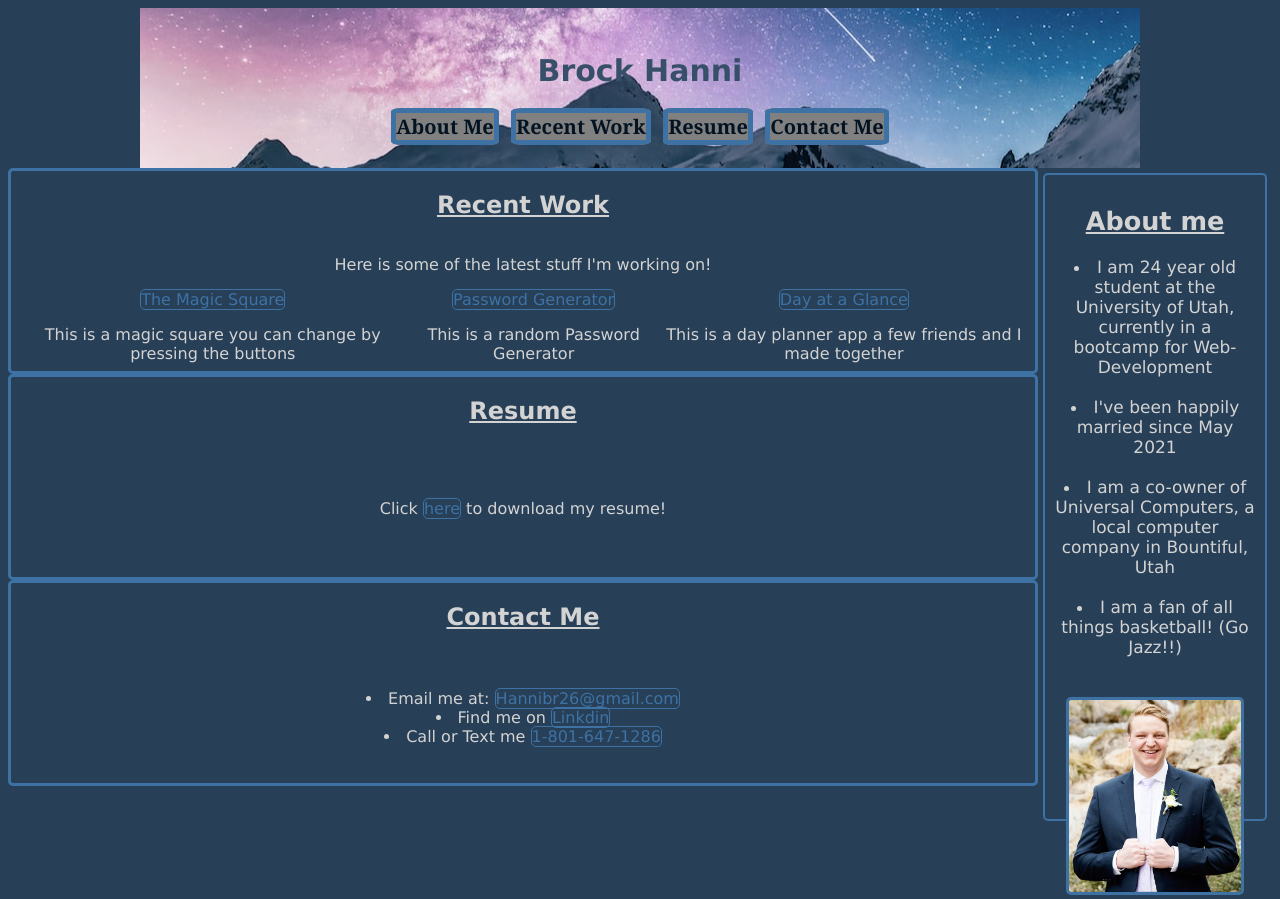
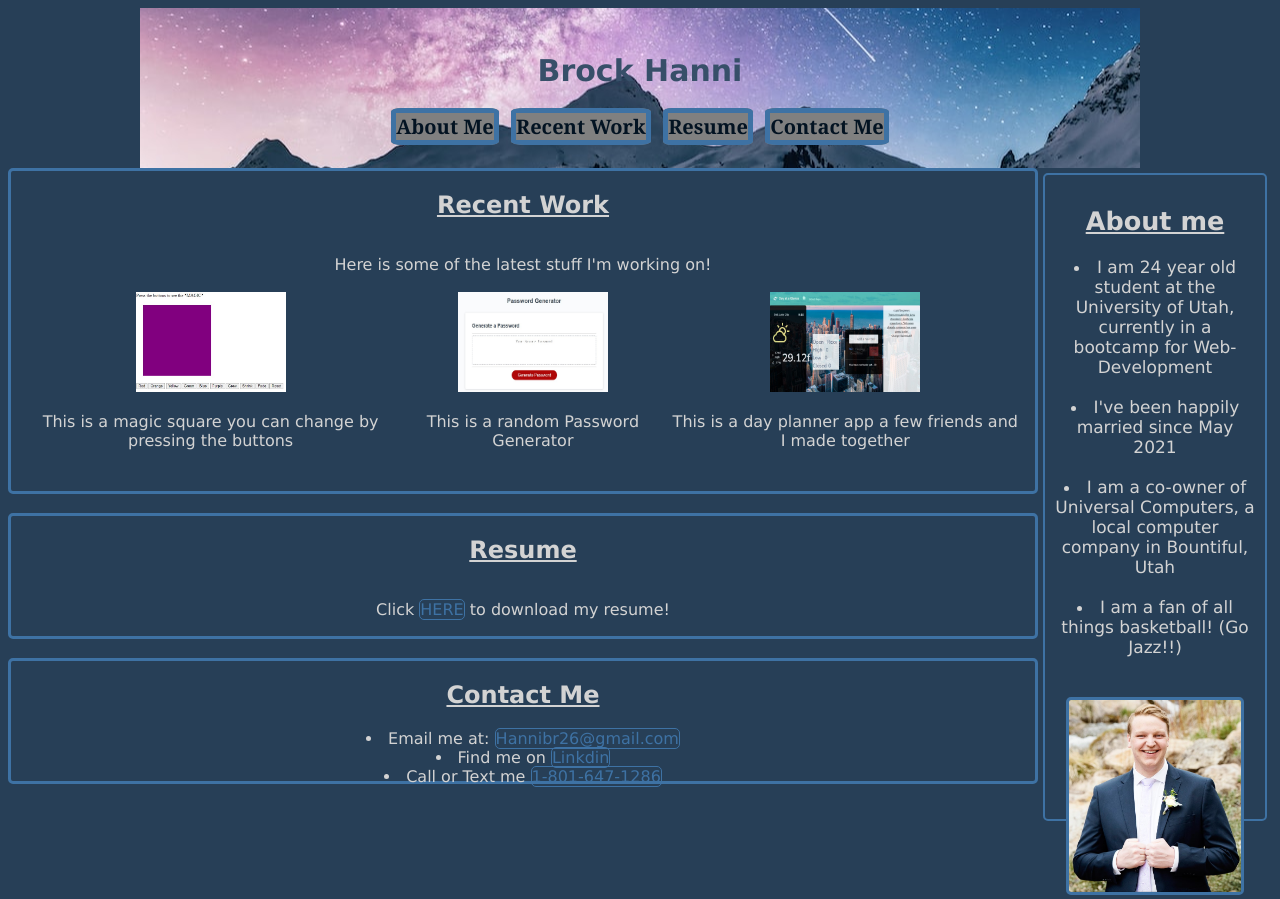
Before and after one commit to BrockHanni/week-2-project, a plain HTML site: page index.html in a window 1280 px wide. Drawn offline with Linux system fonts and the light colour scheme.

Commit message:
Recent Work Images

```diff
--- a/assets/style.css
+++ b/assets/style.css
@@ -68,9 +68,19 @@ html{
     color:lightgrey;
     text-align: center;
     align-items: center;
-    height:25vh
-
-
+    height:15vh
+}
+.bodysectionrecent{
+    border-style: solid;
+    border-color:#3E72A4;
+    border-radius: 5px;
+    display:flex;
+    flex:0 0 500px;
+    flex-direction: column;
+    color:lightgrey;
+    text-align: center;
+    align-items: center;
+    height:40vh
 }
 .link{
     color:#3E72A4;
@@ -82,4 +92,10 @@ html{
 .RecentWork{
     justify-content: center;
     display: flex;
+
 }
+.container {
+  padding: 2px 16px;
+  image-rendering:auto;
+  size: 15px;
+}
--- a/index.html
+++ b/index.html
@@ -27,7 +27,7 @@
         <section class="aboutme" id="About">
             <h2 class="sectiontitle">About me</h2>
 
-
+         <!-- adding <li> instead of <p> to add bullet points -->
                 <li>I am 24 year old student at the University of Utah, currently in a bootcamp for Web-Development</li>
                 <br>
                 <li>I've been happily married since May 2021</li>
@@ -38,59 +38,72 @@
                 <br>
                 <br>
              <section>
-                <img src="./assets/images/Me.jpg" class="me-pic">
+                <img src="./assets/images/Me.jpg" class="me-pic" atl="picture of me">
             </section>
 
 
         </section>
 
-        <section id ="Recent" class="bodysection">
+        <section id ="Recent" class="bodysectionrecent">
             <h2 class="sectiontitle">Recent Work</h2>
             <p>Here is some of the latest stuff I'm working on!</p>
             <div class="RecentWork">
+                <!-- These are three links to projects I've worked on, with little info cards under them. -->
                 <section>
-                <a href ="https://brockhanni.github.io/Box/" class="link">The Magic Square</a>
+                    <div>
+                        <div class="container">
+                         <a href="https://brockhanni.github.io/Box/">
+                         <img src="./assets/images/MagicSquare.jpg" alt="Magic Square"
+                         width="150"
+                         height="100">
+                         </a>
                           <p>This is a magic square you can change by pressing the buttons</p>
+                        </div>
+                    </div>
                 </section>
                 <section>
-                <a href ="https://brockhanni.github.io/Password-Generator/" class ="link">Password Generator</a>
+                    <div class="container">
+                        <a href="https://brockhanni.github.io/Password-Generator/">
+                        <img src="./assets/images/PasswordGenerator.jpg" alt="Magic Square"
+                        width="150"
+                        height="100">
+                        </a>
                          <p>This is a random Password Generator</p>
+                       </div>
+
                 </section>
                 <section>
-                <a href ="https://avialmonanay.github.io/Day-At-A-Glance/" class="link">Day at a Glance</a>
+                    <div class="container">
+                        <a href="https://avialmonanay.github.io/Day-At-A-Glance/">
+                        <img src="./assets/images/DayAtAGlace.jpg" alt="Magic Square"
+                        width="150"
+                        height="100">  </a>
                          <p>This is a day planner app a few friends and I made together</p>
+                       </div>
                 </section>
-
             </div>
-
-
-
         </section>
-
+        <br>
 
         <section id="Resume" class="bodysection">
+            <!-- This section contains a link to download my resume -->
             <h2 class="sectiontitle">Resume</h2>
+            <p>Click <a href="./assets/Resume/Brock Resume (2).docx" download class="link">
+                <!-- download link inside the <a> -->
+                <download src="./assets/Resume/Brock Resume (2).docx" alt="Resume">HERE</download></a> to download my resume! </p>
+        </section>
         <br>
-            <br>
-            <p>Click <download src="./assets/Resume/Brock Resume (2).docx" class="link">here</download> to download my resume! </p>
-
-
-        </section>
-
         <section id="Contact" class="bodysection">
+            <!-- contact me section containing links to email me, my linkdin, as well as my phone number. -->
          <h2 class="sectiontitle">Contact Me</h2>
-         <br>
-         <br>
 
          <li> Email me at: <a href=mailto:hannibr26@gmail.com class="link">Hannibr26@gmail.com</a> </li>
+         <!-- todo: find out why mailto link isn't working. -->
          <li>Find me on <a href="https://www.linkedin.com/in/brock-hanni-803b37215/" class="link">Linkdin</a></li>
          <li>Call or Text me <a class="link">1-801-647-1286</a></li>
 
         </section>
 
-
-
-
     </main>
 
 </body>
```
Also changed, not shown: assets/images/DayAtAGlace.jpg (added), assets/images/MagicSquare.jpg (added), assets/images/PasswordGenerator.jpg (added). Lines whose indentation alone changed are shown as unchanged.
